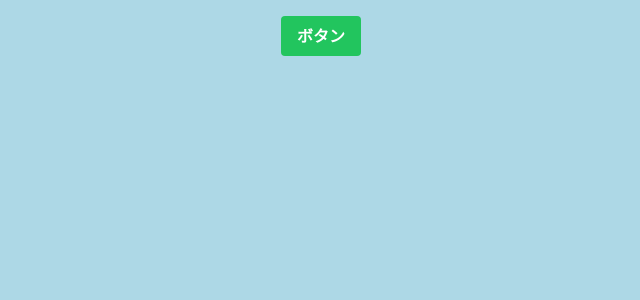
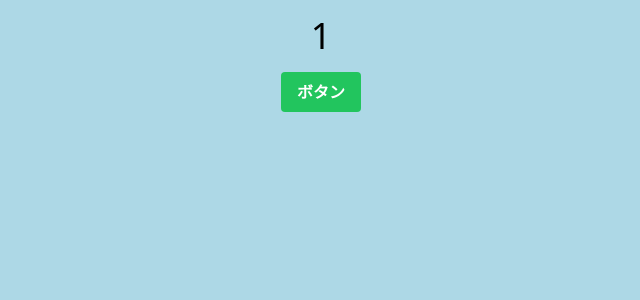
Before and after one commit to ccbc7/study-react2, a Next.js app: page /life in a window 1280 px wide. Shown: the top 300 px of the page, without its empty margins (319-959 px from the left). Built offline with nearby package versions, Linux system fonts and the light colour scheme.

Commit message:
✨ useStateを使ったカウンター

```diff
--- a/src/pages/life.jsx
+++ b/src/pages/life.jsx
@@ -1,21 +1,30 @@
 import { useEffect } from "react";
+import React, { useState } from "react";
+
 
 export default function Life() {
+  const [count, setCount] = useState(1); // 分割代入
+
+  const handleClick = (e) => {
+    setCount((count) => count + 1);
+  };
+
   useEffect(() => {
-    console.log("マウント時");
     document.body.style.backgroundColor = "lightblue";
     return () => {
-      console.log("アンマウント時");
       document.body.style.backgroundColor = "";
     };
   }, [])
 
   return (
     <>
-      <div class="flex justify-center items-center m-4">
+      <h1 className="text-4xl flex justify-center m-4">
+        {count}
+      </h1>
+      <div className="flex justify-center items-center m-4">
         <button
-          // onClick={handleClick}
-          class="bg-green-500 hover:bg-green-700 text-white font-bold py-2 px-4 rounded text-center"
+          onClick={handleClick}
+          className="bg-green-500 hover:bg-green-700 text-white font-bold py-2 px-4 rounded text-center"
         >
           ボタン
         </button>
```
